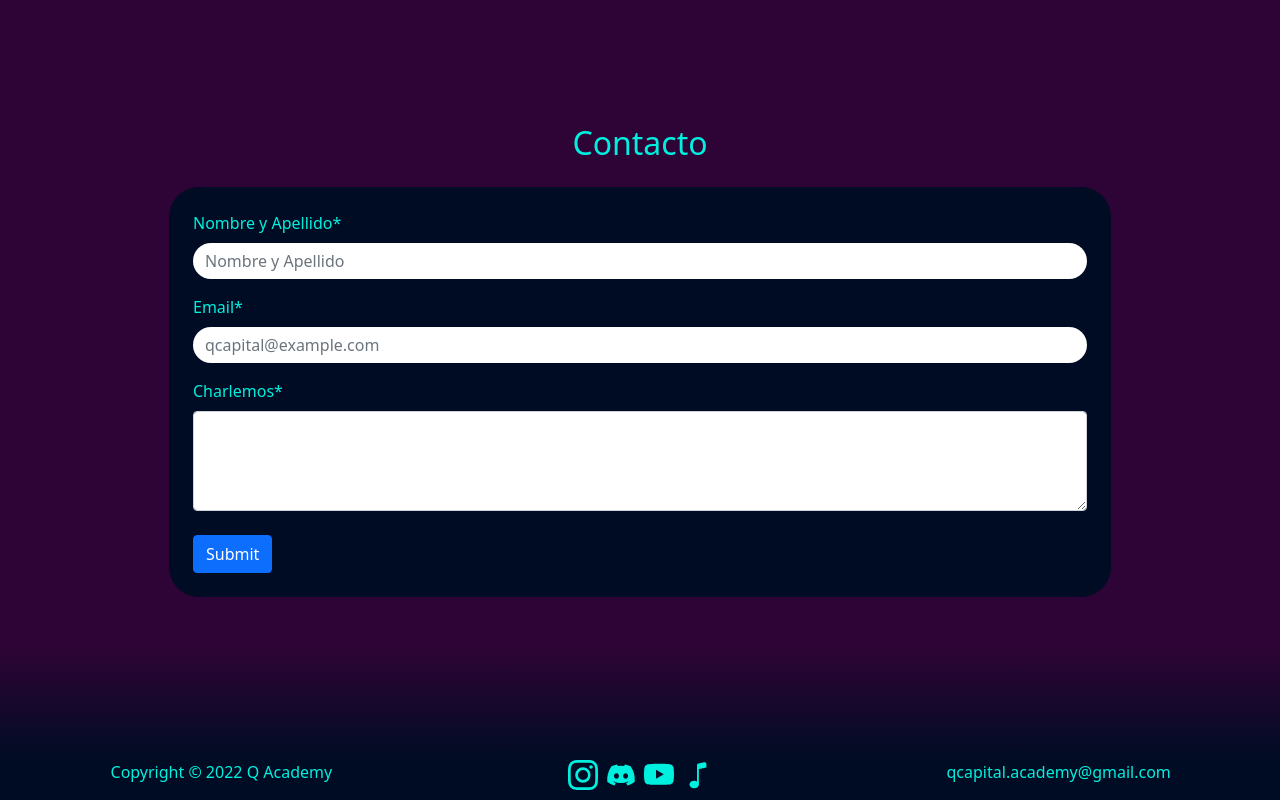
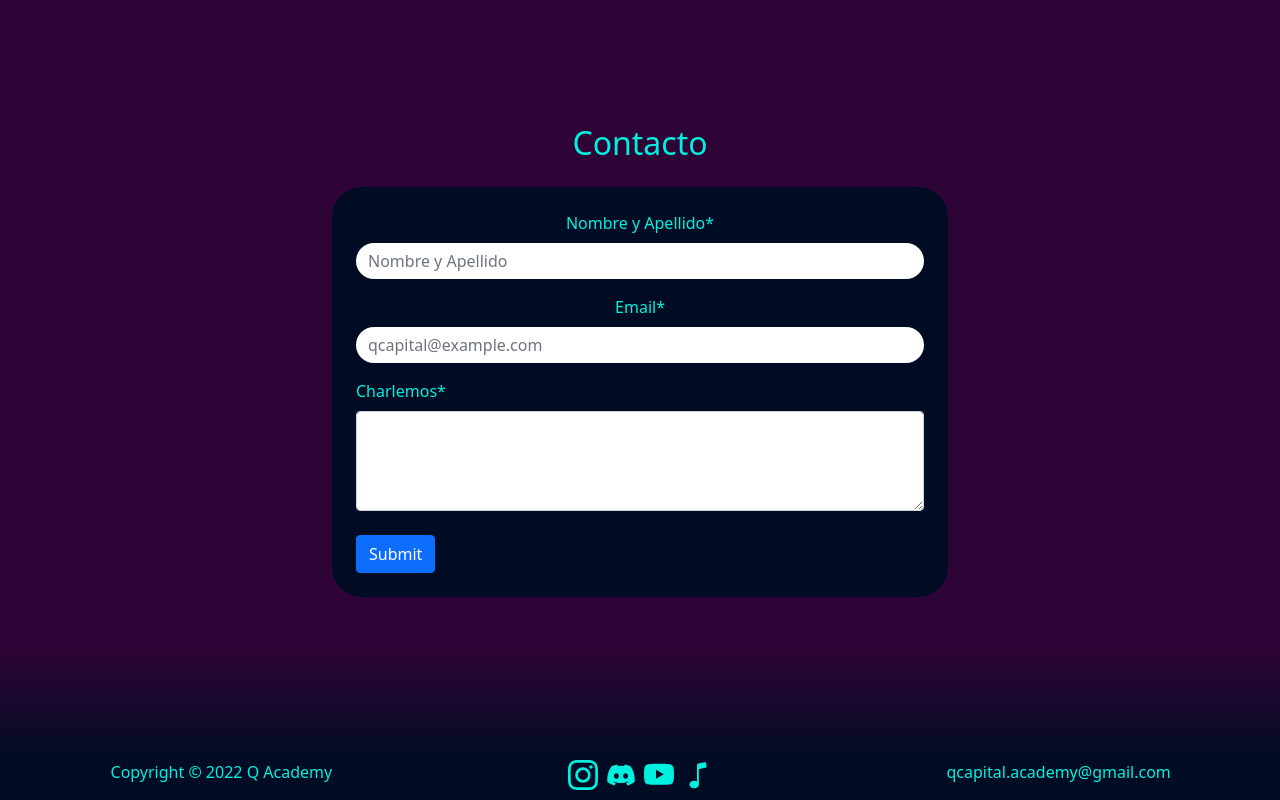
Before and after one commit to charg90/qAcademy, a React (Vite) app: page / in a window 1280 px wide. Shown: the part 2978-3778 px from the top of the page. Built offline with nearby package versions, Linux system fonts and the light colour scheme.

Commit message:
fix email sending

```diff
--- a/src/Components/ContactUs/ContactUs.jsx
+++ b/src/Components/ContactUs/ContactUs.jsx
@@ -9,7 +9,8 @@ import styles from "./contactus.module.css";
 const ContactUs = () => {
   const form = useRef();
   const sendEmail = (data) => {
-    console.log(data);
+    console.log(form.current);
+
     emailjs
       .sendForm(
         "service_f3uv7pg",
@@ -59,18 +60,20 @@ const ContactUs = () => {
       fuild
       className={`${styles.container} min-vh-100 d-flex  align-items-center justify-content-center  `}
     >
-      <Col
-        md={12}
-        className="d-flex flex-column justify-content-center align-items-center"
-      >
-        <h2 className="mb-4"> Contacto </h2>
+      <Col sm={12} md={6} lg={6} className=" ">
+        <h2 className="mb-4 text-center"> Contacto </h2>
         <Form
           onSubmit={handleSubmit(sendEmail)}
-          className={`${styles.formContact} p-4 xs-w-75 w-75`}
+          className={`${styles.formContact} p-4  `}
           ref={form}
         >
-          <Form.Group className="mb-3" controlId="formBasicEmail">
-            <Form.Label className={`${styles.formLabels}`}>
+          <Form.Group
+            className="mb-3 d-flex flex-column align-items-center"
+            controlId="formBasicEmail"
+          >
+            <Form.Label
+              className={`${styles.formLabels} justify-content-center `}
+            >
               Nombre y Apellido*{" "}
             </Form.Label>
             <Form.Control
@@ -82,24 +85,27 @@ const ContactUs = () => {
             />
           </Form.Group>
           {errors.nombreCompleto && (
-            <p className={`${styles.formErrors}`}>
+            <p className={`${styles.formErrors} text-center`}>
               {errors.nombreCompleto.message.message}
             </p>
           )}
-          <Form.Group className="mb-3" controlId="formBasicEmail">
+          <Form.Group
+            className="mb-3 d-flex flex-column align-items-center   "
+            controlId="formBasicEmail"
+          >
             <Form.Label className={`${styles.formLabels}`}>Email* </Form.Label>
             <Form.Control
               type="text"
               placeholder="qcapital@example.com"
               {...register("email")}
-              className={`${styles.formInputs}`}
+              className={`${styles.formInputs}   `}
               name="email"
             />
           </Form.Group>
-          <p className={`${styles.formErrors}`}>
+          <p className={`${styles.formErrors} text-center`}>
             {errors.email && errors.email.message.message}
           </p>
-          <Form.Label className={`${styles.formLabels}`}>
+          <Form.Label className={`${styles.formLabels} text-center`}>
             Charlemos*{" "}
           </Form.Label>
           <FloatingLabel controlId="floatingTextarea2">
@@ -111,7 +117,7 @@ const ContactUs = () => {
               name="comentario"
             />
           </FloatingLabel>
-          <p className={`${styles.formErrors}`}>
+          <p className={`${styles.formErrors} text-center`}>
             {errors.comentarios && errors.comentarios.message.message}
           </p>
           <Button className="mt-2" variant="primary" type="submit">
```
Also changed, not shown: src/Components/ContactUs/contactus.module.css (+8 -0 lines).
